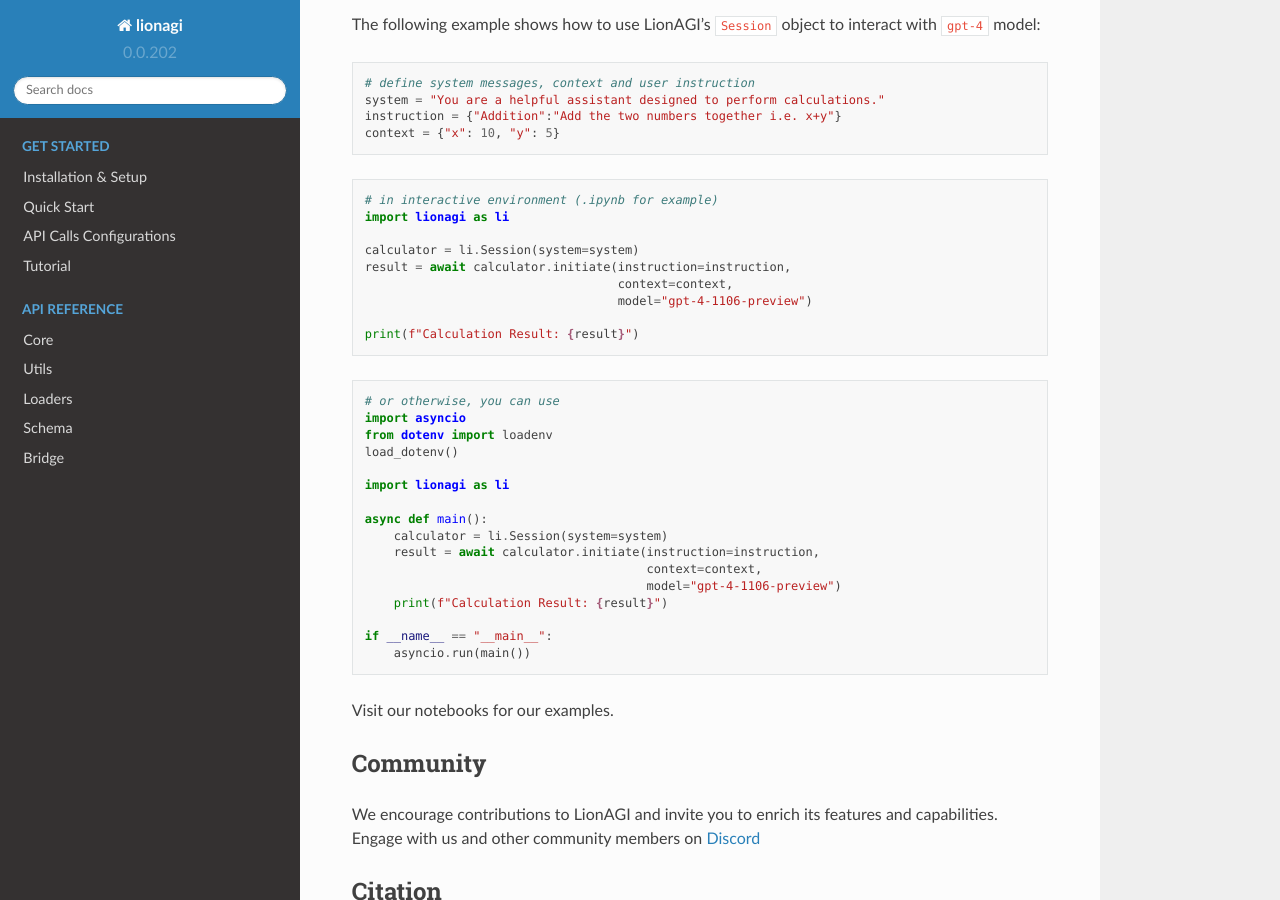
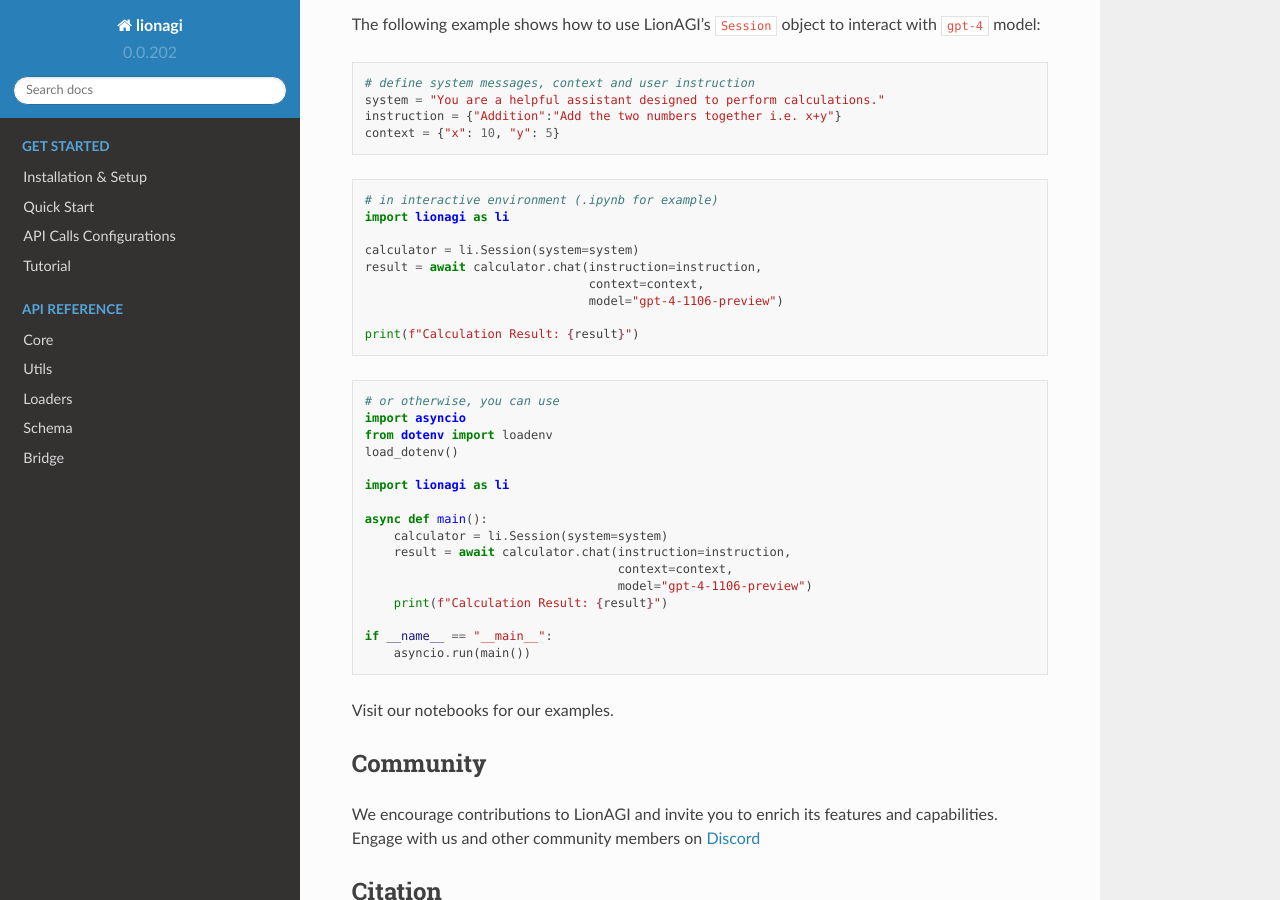
Before and after one commit to lion-agi/lionagi, a Sphinx documentation site: the page built from docs/index.rst, in a window 1280 px wide and 900 px high, scrolled down 1232 px. Built offline with Sphinx 7.4.7 and the Read the Docs theme 2.0.0, drawn with Linux system fonts in a browser that asks for light colours.

Commit message:
Update index.rst

```diff
--- a/docs/index.rst
+++ b/docs/index.rst
@@ -58,9 +58,9 @@ The following example shows how to use LionAGI's ``Session`` object to interact
    import lionagi as li
 
    calculator = li.Session(system=system)
-   result = await calculator.initiate(instruction=instruction,
-                                      context=context,
-                                      model="gpt-4-1106-preview")
+   result = await calculator.chat(instruction=instruction,
+                                  context=context,
+                                  model="gpt-4-1106-preview")
 
    print(f"Calculation Result: {result}")
 
@@ -75,9 +75,9 @@ The following example shows how to use LionAGI's ``Session`` object to interact
 
    async def main():
        calculator = li.Session(system=system)
-       result = await calculator.initiate(instruction=instruction,
-                                          context=context,
-                                          model="gpt-4-1106-preview")
+       result = await calculator.chat(instruction=instruction,
+                                      context=context,
+                                      model="gpt-4-1106-preview")
        print(f"Calculation Result: {result}")
 
    if __name__ == "__main__":
```
